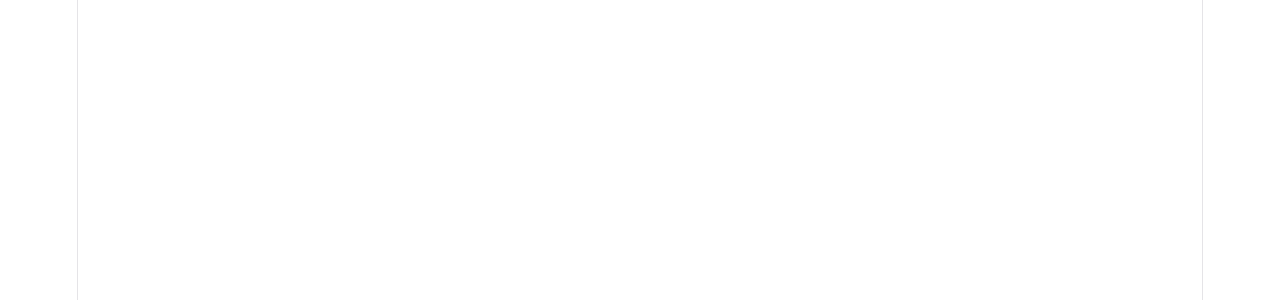
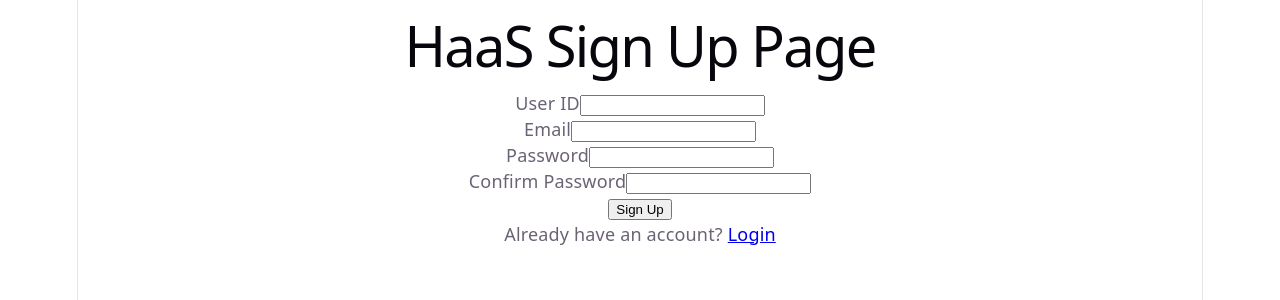
Before and after one commit to RishmitaR/appad_group_project, a React (Vite) app in the folder frontend/: page /signup in a window 1280 px wide. Before the commit this address had no page. Shown: the top 300 px of the page. Built offline with nearby package versions, Linux system fonts and the light colour scheme.

Commit message:
Move signup work to auth page and add route

```diff
--- a/frontend/src/App.tsx
+++ b/frontend/src/App.tsx
@@ -1,6 +1,7 @@
 import './App.css'
 import { BrowserRouter, Routes, Link, Route} from 'react-router-dom';
 import Login from './pages/Auth/Login.tsx'
+import Signup from './pages/Auth/Signup.tsx'
 import ProjectManagementPage from './pages/Project/ProjectGateway.tsx'
 import ProjectDetail from './pages/Project/ProjectDetail.tsx'
 
@@ -16,6 +17,7 @@
       {/* Routes */}
       <Routes>
         <Route path="/" element={<Login />} />
+        <Route path="/signup" element={<Signup />} />
         <Route path="/projectmanagement" element={<ProjectManagementPage/>} />
         <Route path="/projectdetails" element={<ProjectDetail/>} />
       </Routes>
--- a/frontend/src/pages/Auth/Signup.tsx
+++ b/frontend/src/pages/Auth/Signup.tsx
@@ -0,0 +1,37 @@
+function Signup() {
+  return (
+    <div>
+      <h1>HaaS Sign Up Page</h1>
+
+      <form>
+        <div>
+          <label>User ID</label>
+          <input type="text" />
+        </div>
+
+        <div>
+          <label>Email</label>
+          <input type="email" />
+        </div>
+
+        <div>
+          <label>Password</label>
+          <input type="password" />
+        </div>
+
+        <div>
+          <label>Confirm Password</label>
+          <input type="password" />
+        </div>
+
+        <button type="submit">Sign Up</button>
+
+        <p>
+          Already have an account? <a href="/">Login</a>
+        </p>
+      </form>
+    </div>
+  );
+}
+
+export default Signup;
```
Also changed, not shown: frontend/src/pages/User/UserManagement.tsx (deleted, +0 -69 lines).
